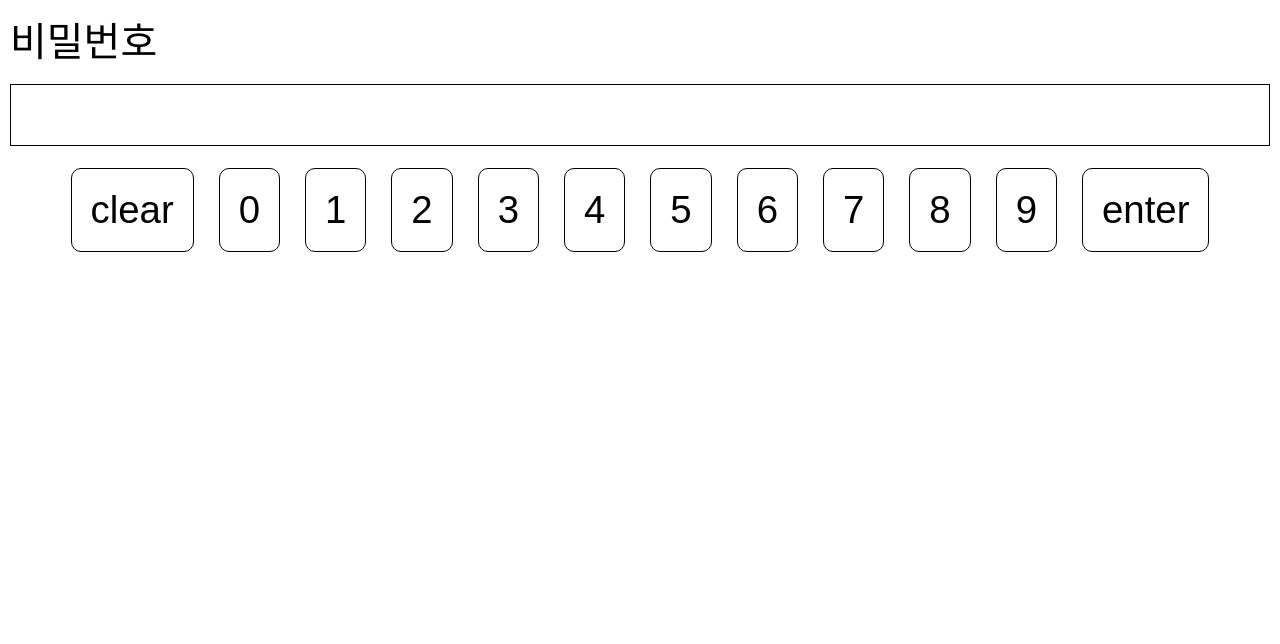
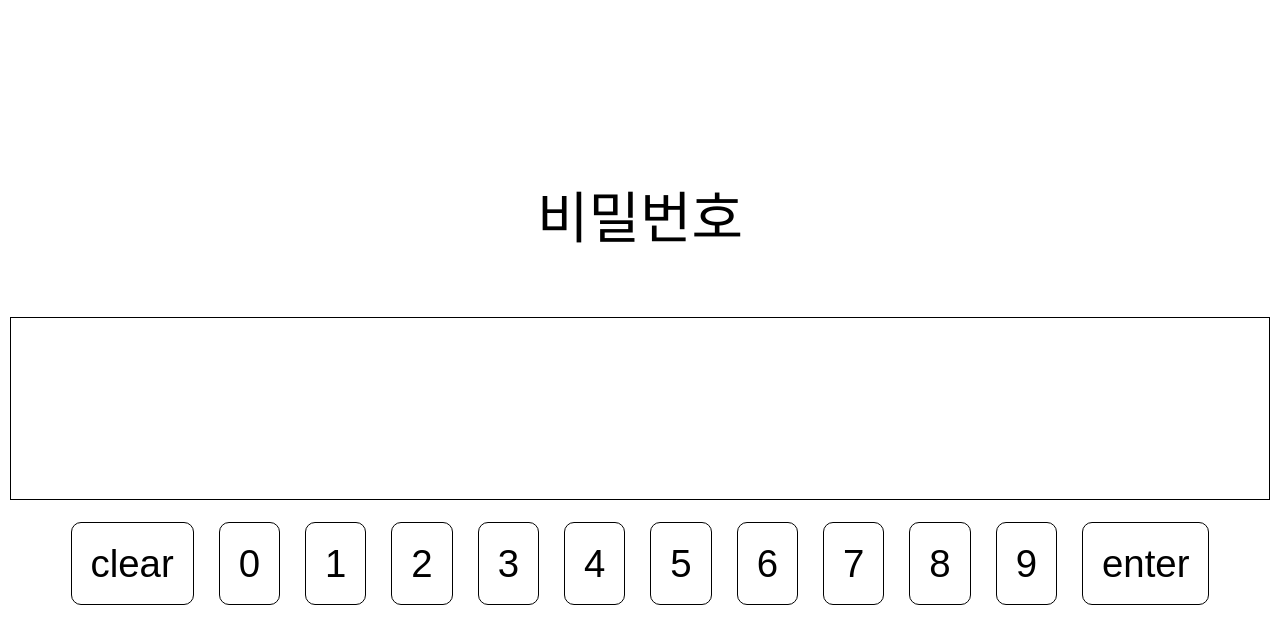
Before and after one commit to Team-5c0/5c0_web, a React (Create React App) app: page /adminPW in a window 1280 px wide. Shown: the top 644 px of the page. Built offline with nearby package versions, Linux system fonts and the light colour scheme.

Commit message:
add
뷰 수정

```diff
--- a/src/Router.jsx
+++ b/src/Router.jsx
@@ -4,7 +4,7 @@ import MainPage from "./pages/Main";
 import TimePage from "./pages/Check/Time";
 import NamePage from "./pages/Check/Name";
 import EndPage from "./pages/Check/End";
-import AdminPage from "./pages/Admin";
+import AdminPage from "./pages/Admin/Admin";
 import AdminPw from "./pages/AdminPw/AdminPw";
 const Router = () => {
     return (
--- a/src/pages/Admin/index.jsx
+++ b/src/pages/Admin/Admin.jsx
@@ -8,9 +8,13 @@ const AdminPage = () => {
   const navigate = useNavigate()
   return (
     <>
-      <S.Font>세탁실</S.Font>
+      <S.Container>
+      <S.Wrap>
+      <S.Font className="active">세탁실</S.Font>
       <WashRoom />
       <S.Font onClick={()=> navigate('/')}>confirm</S.Font>
+      </S.Wrap>
+      </S.Container>
     </>
   );
 };
--- a/src/pages/Admin/styles.js
+++ b/src/pages/Admin/styles.js
@@ -1,7 +1,23 @@
 import styled from "styled-components";
+
+export const Container = styled.div`
+  display: flex;
+  width: 100vw;
+  height: 100vh;
+  justify-content: center;
+  align-items: center;
+`;
+
+export const Wrap = styled.div`
+
+`;
+
 
 export const Font = styled.span`
   font-size: 2em;
-  font-family: Pretendard-medium,sans-serif;
-  padding-left: 0.5em;
+  font-family: Pretendard-medium, sans-serif;
+  &.active {
+    text-align: center;
+    font-size: 3em;
+  }
 `;
--- a/src/pages/AdminPw/AdminPw.jsx
+++ b/src/pages/AdminPw/AdminPw.jsx
@@ -36,11 +36,13 @@ const AdminPw = () => {
   return (
     <>
       <S.Wrapper>
+      <S.Container>
         <S.AdPw>비밀번호</S.AdPw>
         <S.InputBox>
           <S.InputBoxText>{text}</S.InputBoxText>
         </S.InputBox>
         <NumBtn setText={Texting} />
+    </S.Container>
       </S.Wrapper>
     </>
   );
--- a/src/pages/AdminPw/styles.js
+++ b/src/pages/AdminPw/styles.js
@@ -1,24 +1,33 @@
 import styled from "styled-components";
 
+
 export const Wrapper = styled.div`
+     width: 100vw;
+    height: 100vh;
+    display: flex;
+    align-items: center;
+  `;
+
+export const Container = styled.div`
+    width: 100%;
     margin: 10px;
-
-
-`
-export const InputBox = styled.div`
-
-    border: 1px solid #000000;
-    padding: 30px;
-    text-align: center;
-
 `
 
+export const InputBox = styled.div`
+    border: 1px solid #000000;
+    padding: 5%;
+    text-align: center;
+`;
+
 export const InputBoxText = styled.span`
+    font-family: Pretendard-Medium,sans-serif;
     font-size: 3em;
-
-`
+    user-select: none;
+    padding: 4%;
+`;
 export const AdPw = styled.div`
-    font-size: 2.5em;
-    font-weight: 500;
-    margin-bottom: 0.4em;
-`
+text-align: center;
+    font-family: Pretendard-Medium,sans-serif;
+    font-size: 3.5em;
+    margin-bottom: 5%;
+`;
```
